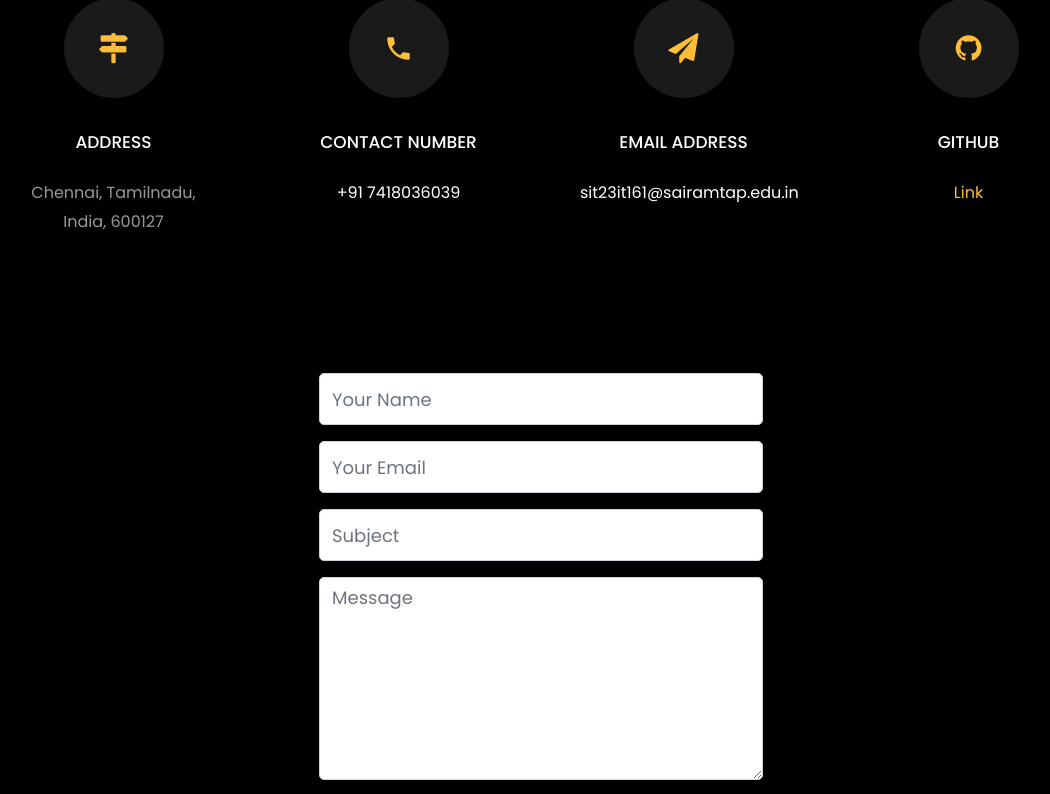
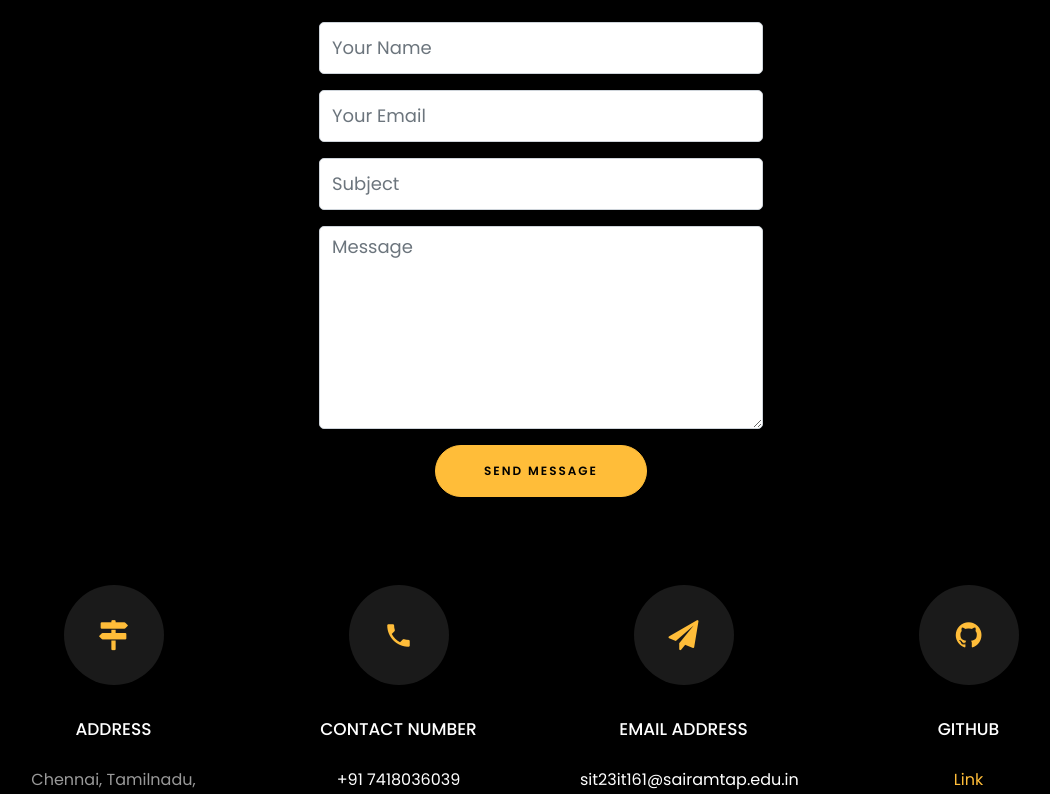
Before and after one commit to Surya-palanisamy/Portfolio-react, a React (Vite) app: page /contact in a window 1280 px wide. Shown: the part 415-1209 px from the top of the page, without its empty margins (99-1149 px from the left). Built offline with nearby package versions, Linux system fonts and the light colour scheme.

Commit message:
FEAT:React router for all componets added

```diff
--- a/src/components/Contact.jsx
+++ b/src/components/Contact.jsx
@@ -1,4 +1,5 @@
 import React, { useEffect, useState } from "react";
+import { Link } from "react-router-dom";
 import { initContentWayPoint } from "../utils/customScripts";
 
 export default function Contact() {
@@ -19,9 +20,10 @@ export default function Contact() {
     const { name, value } = e.target;
     setFormData((prevData) => ({ ...prevData, [name]: value }));
   };
+
   const handleSubmit = async (e) => {
     e.preventDefault();
-    if (loading) return; // Prevent multiple submissions
+    if (loading) return;
 
     setLoading(true);
     const scriptURL =
@@ -72,55 +74,6 @@ export default function Contact() {
               Let's connect and create something amazing together! Reach out
               anytime.
             </p>
-          </div>
-        </div>
-        <div className="row d-flex contact-info mb-5">
-          <div className="col-md-6 col-lg-3 d-flex ftco-animate">
-            <div className="align-self-stretch box p-4 text-center">
-              <div className="icon d-flex align-items-center justify-content-center">
-                <span className="icon-map-signs"></span>
-              </div>
-              <h3 className="mb-4">Address</h3>
-              <p>Chennai, Tamilnadu, India, 600127</p>
-            </div>
-          </div>
-          <div className="col-md-6 col-lg-3 d-flex ftco-animate">
-            <div className="align-self-stretch box p-4 text-center">
-              <div className="icon d-flex align-items-center justify-content-center">
-                <span className="icon-phone2"></span>
-              </div>
-              <h3 className="mb-4">Contact Number</h3>
-              <p>
-                <a href="tel:7418036039">+91 7418036039</a>
-              </p>
-            </div>
-          </div>
-          <div className="col-md-6 col-lg-3 d-flex ftco-animate">
-            <div className="align-self-stretch box p-4 text-center">
-              <div className="icon d-flex align-items-center justify-content-center">
-                <span className="icon-paper-plane"></span>
-              </div>
-              <h3 className="mb-4">Email Address</h3>
-              <p>
-                <a href="mailto:sit23it161@sairamtap.edu.in">
-                  sit23it161@sairamtap.edu.in
-                </a>
-              </p>
-            </div>
-          </div>
-          <div className="col-md-6 col-lg-3 d-flex ftco-animate">
-            <div className="align-self-stretch box p-4 text-center">
-              <div className="icon d-flex align-items-center justify-content-center">
-                <span className="icon-github"></span>
-              </div>
-              <h3 className="mb-4">GitHub</h3>
-              <a
-                href="https://github.com/Surya-palanisamy"
-                className="text-blue-500"
-              >
-                Link
-              </a>
-            </div>
           </div>
         </div>
         <div className="row justify-content-center">
@@ -185,6 +138,56 @@ export default function Contact() {
             </form>
           </div>
         </div>
+        <div className="row d-flex contact-info mb-5">
+          <div className="col-md-6 col-lg-3 d-flex ftco-animate">
+            <div className="align-self-stretch box p-4 text-center">
+              <div className="icon d-flex align-items-center justify-content-center">
+                <span className="icon-map-signs"></span>
+              </div>
+              <h3 className="mb-4">Address</h3>
+              <p>Chennai, Tamilnadu, India, 600127</p>
+            </div>
+          </div>
+          <div className="col-md-6 col-lg-3 d-flex ftco-animate">
+            <div className="align-self-stretch box p-4 text-center">
+              <div className="icon d-flex align-items-center justify-content-center">
+                <span className="icon-phone2"></span>
+              </div>
+              <h3 className="mb-4">Contact Number</h3>
+              <p>
+                <a href="tel:+917418036039">+91 7418036039</a>
+              </p>
+            </div>
+          </div>
+          <div className="col-md-6 col-lg-3 d-flex ftco-animate">
+            <div className="align-self-stretch box p-4 text-center">
+              <div className="icon d-flex align-items-center justify-content-center">
+                <span className="icon-paper-plane"></span>
+              </div>
+              <h3 className="mb-4">Email Address</h3>
+              <p>
+                <a href="mailto:sit23it161@sairamtap.edu.in">
+                  sit23it161@sairamtap.edu.in
+                </a>
+              </p>
+            </div>
+          </div>
+          <div className="col-md-6 col-lg-3 d-flex ftco-animate">
+            <div className="align-self-stretch box p-4 text-center">
+              <div className="icon d-flex align-items-center justify-content-center">
+                <span className="icon-github"></span>
+              </div>
+              <h3 className="mb-4">GitHub</h3>
+              <Link
+                to="https://github.com/Surya-palanisamy"
+                target="_blank"
+                className="text-blue-500"
+              >
+                Link
+              </Link>
+            </div>
+          </div>
+        </div>
       </div>
     </section>
   );
--- a/src/components/Footer.jsx
+++ b/src/components/Footer.jsx
@@ -1,9 +1,7 @@
 import React from "react";
-import { Link } from "react-router-dom";
-
 export default function Footer() {
   return (
-    <footer className="ftco-footer ftco-section">
+    <footer className="ftco-footer ftco">
       <div className="container">
         <div className="row mb-5">
           <div className="col-md">
@@ -40,27 +38,27 @@ export default function Footer() {
               <h2 className="ftco-heading-2">Links</h2>
               <ul className="list-unstyled">
                 <li>
-                  <a href="#home-section">
+                  <a href="home">
                     <span className="icon-long-arrow-right mr-2"></span>Home
                   </a>
                 </li>
                 <li>
-                  <a href="#about-section">
+                  <a href="about">
                     <span className="icon-long-arrow-right mr-2"></span>About
                   </a>
                 </li>
                 <li>
-                  <a href="#services-section">
+                  <a href="services">
                     <span className="icon-long-arrow-right mr-2"></span>Works
                   </a>
                 </li>
                 <li>
-                  <a href="#projects-section">
+                  <a href="projects">
                     <span className="icon-long-arrow-right mr-2"></span>Projects
                   </a>
                 </li>
                 <li>
-                  <a href="#contact-section">
+                  <a href="contact">
                     <span className="icon-long-arrow-right mr-2"></span>Contact
                   </a>
                 </li>
--- a/src/components/Mobinav.jsx
+++ b/src/components/Mobinav.jsx
@@ -1,4 +1,4 @@
-import React, { useEffect, useState } from "react";
+import React, { useState, useEffect } from "react";
 import { Link } from "react-router-dom"; // Import Link from React Router
 
 const Mobinav = () => {
```
Also changed, not shown: vercel.json (added).
